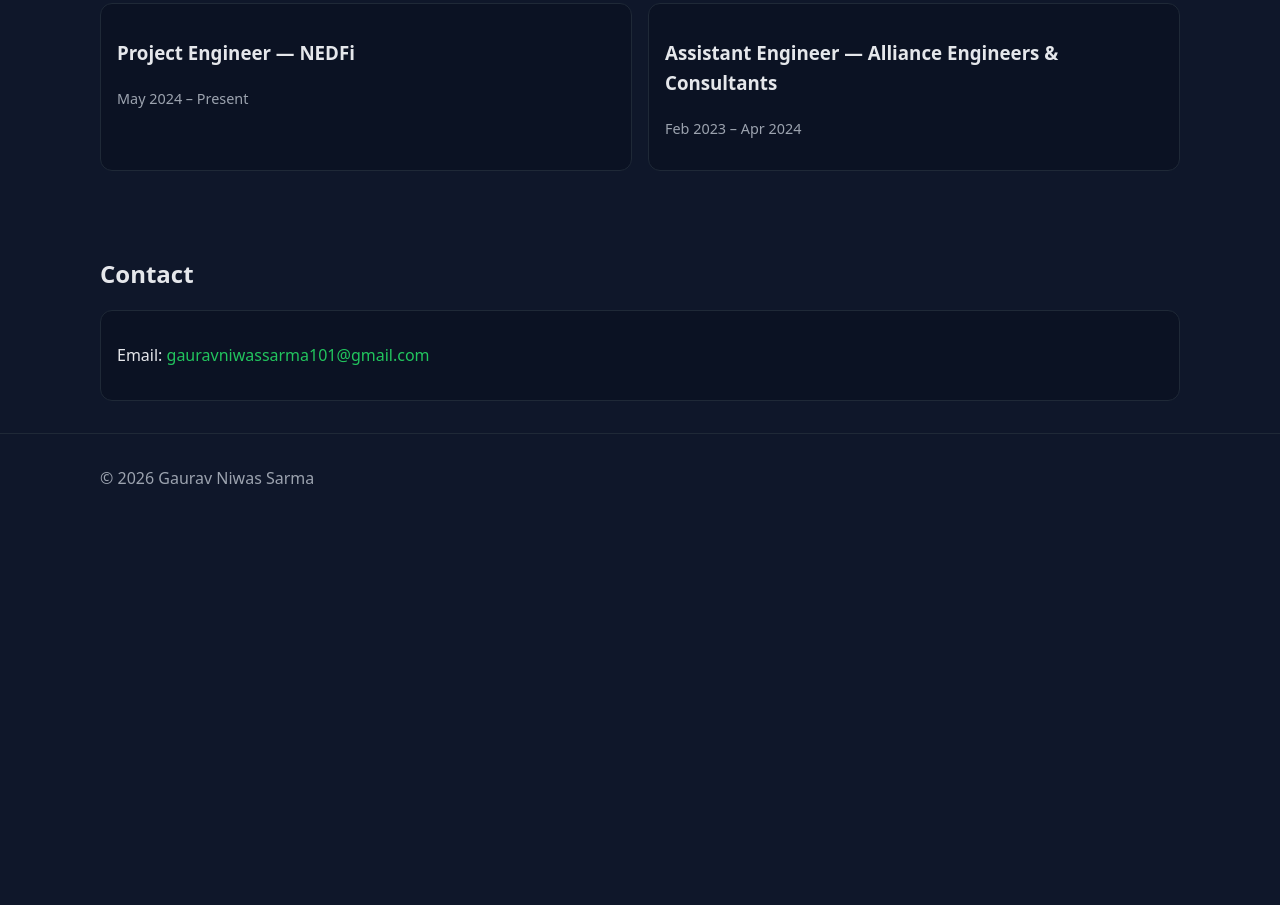
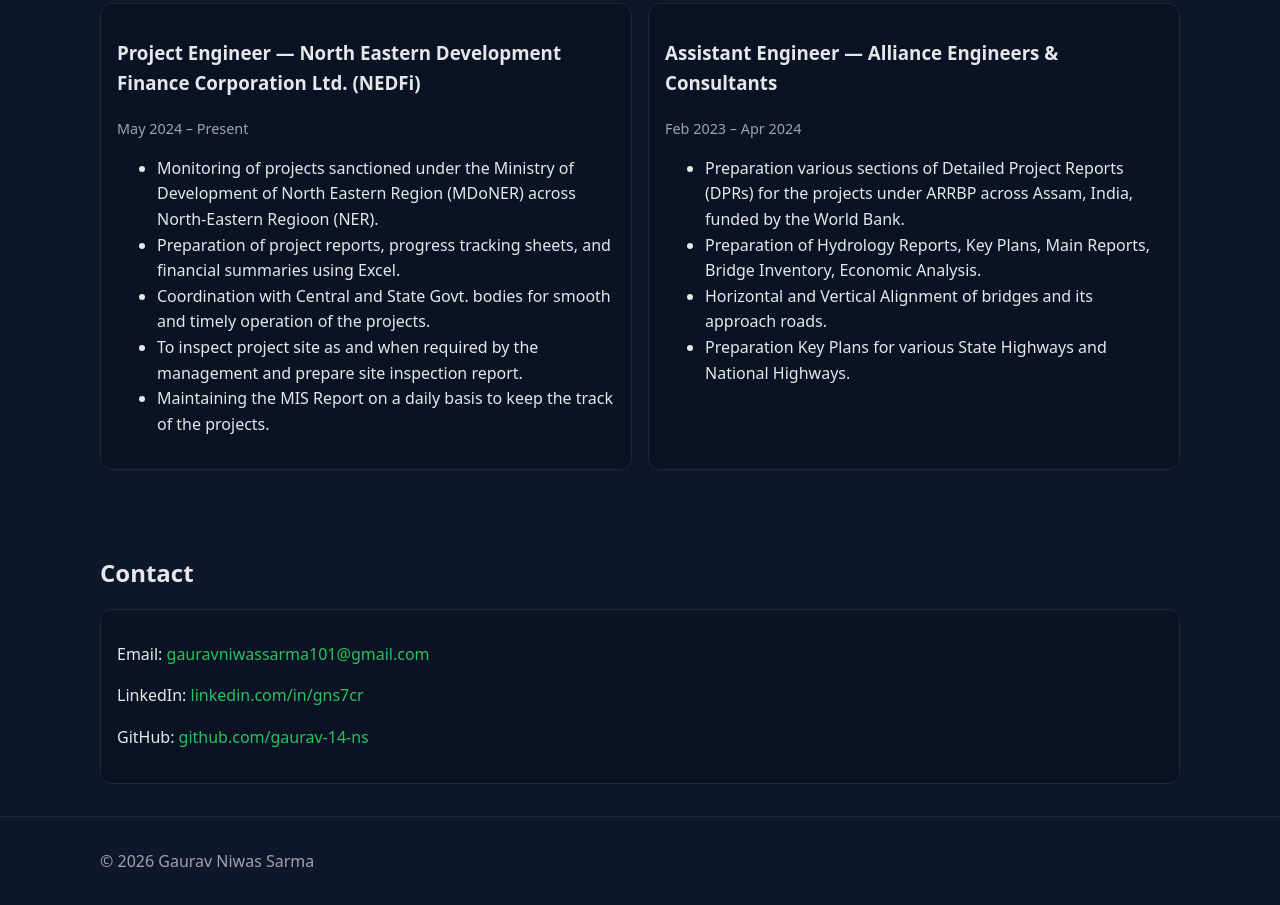
Before and after one commit to gaurav-14-ns/PORTFOLIO, a plain HTML site: page index.html in a window 1280 px wide. Shown: the part 3046-3951 px from the top of the page. Before the commit the page ends 3570 px from the top, so only its background shows below. Drawn offline with Linux system fonts and the light colour scheme.

Commit message:
Fix HTML encoding issues in index.html

```diff
--- a/index.html
+++ b/index.html
@@ -281,7 +281,7 @@
       <div class="project-gallery">
         <img src="E-commerce-Funnel-Dashboard/images/e-commerce_funnel_dashboard.png" alt="Dashboard Page" onclick="openModal(4)">
         <img src="E-commerce-Funnel-Dashboard/images/e-commerce_funnel.png" alt="Funnel Visual" onclick="openModal(5)">
-        <img src="E-commerce-Funnel-Dashboard/images/data_csv.png.png" alt="Raw Data" onclick="openModal(6)">
+        <img src="E-commerce-Funnel-Dashboard/images/data_csv.png" alt="Raw Data" onclick="openModal(6)">
       </div>
     </div>
     <p class="swipe-hint">swipe to see more →</p>
@@ -307,12 +307,25 @@
     <h2>Experience</h2>
     <div class="grid grid-2">
       <div class="card">
-        <h3>Project Engineer — NEDFi</h3>
+        <h3>Project Engineer — North Eastern Development Finance Corporation Ltd. (NEDFi)</h3>
         <p class="meta">May 2024 – Present</p>
+        <ul>
+          <li>Monitoring of projects sanctioned under the Ministry of Development of North Eastern Region (MDoNER) across North-Eastern Regioon (NER).</li>
+          <li>Preparation of project reports, progress tracking sheets, and financial summaries using Excel.</li>
+          <li>Coordination with Central and State Govt. bodies for smooth and timely operation of the projects.</li>
+          <li>To inspect project site as and when required by the management and prepare site inspection report.</li>
+          <li>Maintaining the MIS Report on a daily basis to keep the track of the projects.</li>
+        </ul>
       </div>
       <div class="card">
         <h3>Assistant Engineer — Alliance Engineers & Consultants</h3>
         <p class="meta">Feb 2023 – Apr 2024</p>
+        <ul>
+          <li>Preparation various sections of Detailed Project Reports (DPRs) for the projects under ARRBP across Assam, India, funded by the World Bank.</li>
+          <li>Preparation of Hydrology Reports, Key Plans, Main Reports, Bridge Inventory, Economic Analysis.</li>
+          <li>Horizontal and Vertical Alignment of bridges and its approach roads.</li>
+          <li>Preparation Key Plans for various State Highways and National Highways.</li>
+        </ul>
       </div>
     </div>
   </section>
@@ -322,6 +335,8 @@
     <h2>Contact</h2>
     <div class="card">
       <p>Email: <a href="mailto:gauravniwassarma101@gmail.com">gauravniwassarma101@gmail.com</a></p>
+      <p>LinkedIn: <a href="https://www.linkedin.com/in/gns7cr" target="_blank">linkedin.com/in/gns7cr</a></p>
+      <p>GitHub: <a href="https://https://github.com/gaurav-14-ns/" target="_blank">github.com/gaurav-14-ns</a></p>
     </div>
   </section>
 
```
